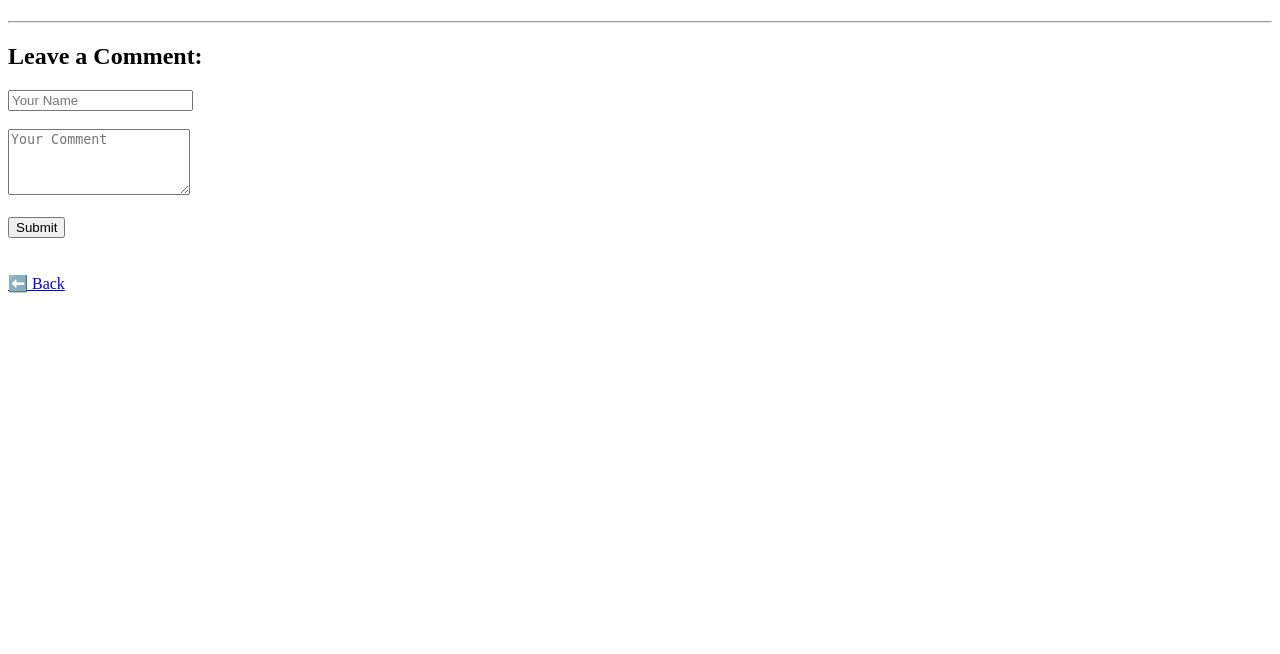
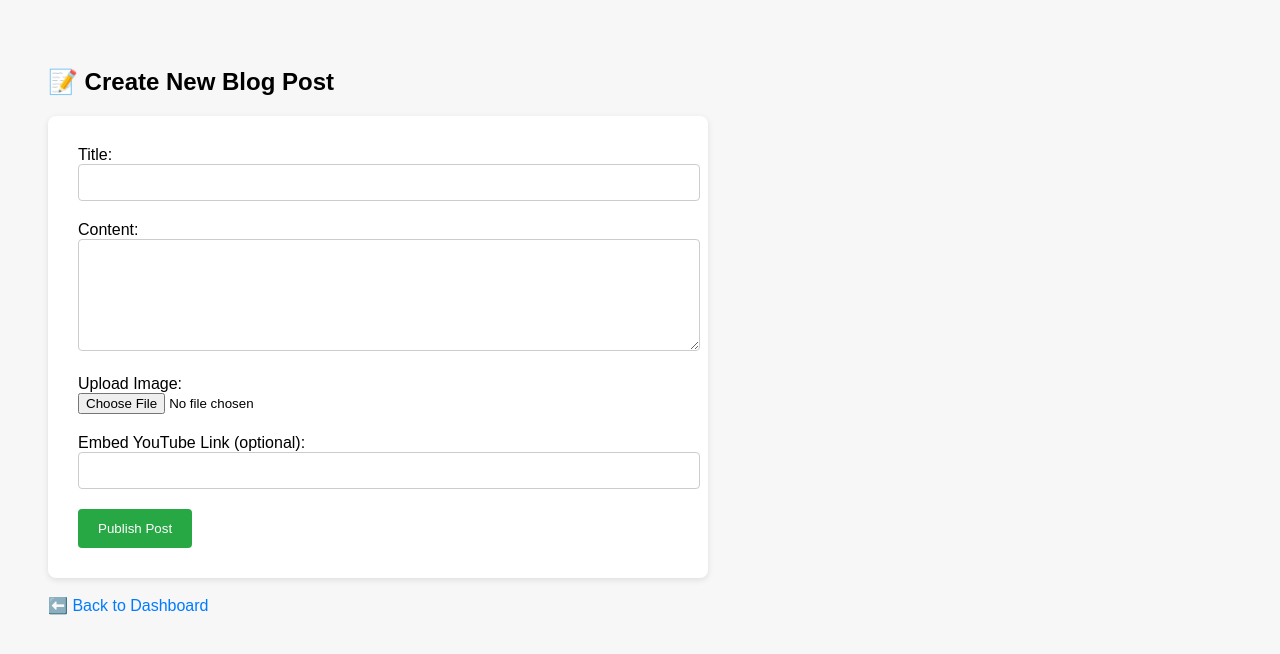
Before and after one commit to subodhpaul22/paulblog, a Flask app: template templates/post.html in a window 1280 px wide. Shown: the top 654 px of the page. Run offline with Flask 3, Linux system fonts and the light colour scheme; the template is opened without the code that fills it, so the values that code supplies are empty.

Commit message:
Update post.html

```diff
--- a/templates/post.html
+++ b/templates/post.html
@@ -1,31 +1,76 @@
 <!DOCTYPE html>
-<html>
+<html lang="en">
 <head>
-  <title>{{ post[1] }}</title>
+  <meta charset="UTF-8">
+  <title>New Post</title>
+  <style>
+    body {
+      font-family: Arial, sans-serif;
+      padding: 40px;
+      background-color: #f7f7f7;
+    }
+    h2 {
+      margin-bottom: 20px;
+    }
+    form {
+      background: white;
+      padding: 30px;
+      border-radius: 8px;
+      box-shadow: 0 2px 6px rgba(0,0,0,0.1);
+      max-width: 600px;
+    }
+    input[type="text"], textarea {
+      width: 100%;
+      padding: 10px;
+      margin-bottom: 20px;
+      border: 1px solid #ccc;
+      border-radius: 4px;
+    }
+    input[type="file"] {
+      margin-bottom: 20px;
+    }
+    input[type="submit"] {
+      background-color: #28a745;
+      color: white;
+      border: none;
+      padding: 12px 20px;
+      border-radius: 4px;
+      cursor: pointer;
+    }
+    input[type="submit"]:hover {
+      background-color: #218838;
+    }
+    a {
+      text-decoration: none;
+      color: #007bff;
+    }
+    a:hover {
+      text-decoration: underline;
+    }
+  </style>
 </head>
 <body>
-  <h1>{{ post[1] }}</h1>
-  <p>{{ post[2] | safe }}</p>
 
-  {% if post[3] %}
-    <img src="/static/{{ post[3] }}" alt="Image" style="max-width: 100%; height: auto;">
-  {% endif %}
+  <h2>📝 Create New Blog Post</h2>
 
-  {% if post[4] %}
-    <div>
-      <iframe width="560" height="315" src="{{ post[4] }}" frameborder="0" allowfullscreen></iframe>
-    </div>
-  {% endif %}
+  <form action="/post" method="POST" enctype="multipart/form-data">
+    <label for="title">Title:</label><br>
+    <input type="text" name="title" id="title" required><br>
 
-  <hr>
-  <h2>Leave a Comment:</h2>
-  <form action="/comment/{{ post[0] }}" method="POST">
-    <input type="text" name="name" placeholder="Your Name" required><br><br>
-    <textarea name="comment" placeholder="Your Comment" rows="4" required></textarea><br><br>
-    <input type="submit" value="Submit">
+    <label for="content">Content:</label><br>
+    <textarea name="content" id="content" rows="6" required></textarea><br>
+
+    <label for="image">Upload Image:</label><br>
+    <input type="file" name="image" accept="image/*"><br>
+
+    <label for="video">Embed YouTube Link (optional):</label><br>
+    <input type="text" name="video" id="video"><br>
+
+    <input type="submit" value="Publish Post">
   </form>
 
-  <br><br>
-  <a href="/">⬅️ Back</a>
+  <br>
+  <a href="/dashboard">⬅️ Back to Dashboard</a>
+
 </body>
 </html>
```
